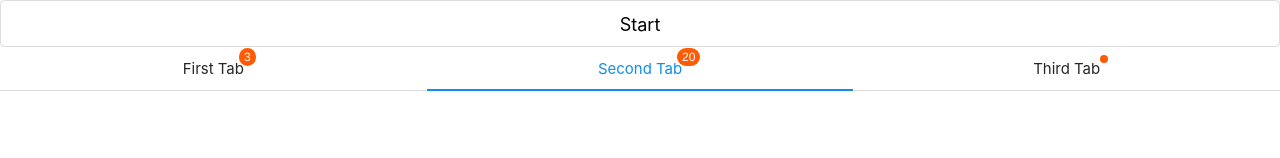
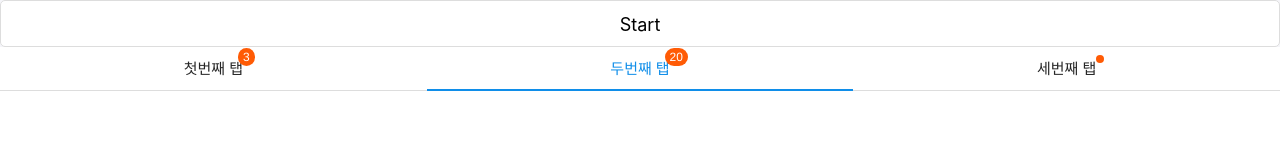
Before and after one commit to oksktank/web-app-test, a Next.js app: page / in a window 1280 px wide. Shown: the top 158 px of the page. Built offline with nearby package versions, Linux system fonts and the light colour scheme.

Commit message:
Fix tab text

```diff
--- a/pages/index.tsx
+++ b/pages/index.tsx
@@ -5,9 +5,9 @@ import { Badge, Tabs, Toast, WhiteSpace } from "antd-mobile";
 import "antd-mobile/dist/antd-mobile.css";
 
 const tabs = [
-  { title: <Badge text={"3"}>First Tab</Badge> },
-  { title: <Badge text={"20"}>Second Tab</Badge> },
-  { title: <Badge dot>Third Tab</Badge> },
+  { title: <Badge text={"3"}>첫번째 탭</Badge> },
+  { title: <Badge text={"20"}>두번째 탭</Badge> },
+  { title: <Badge dot>세번째 탭</Badge> },
 ];
 
 const tabs2 = [
```
